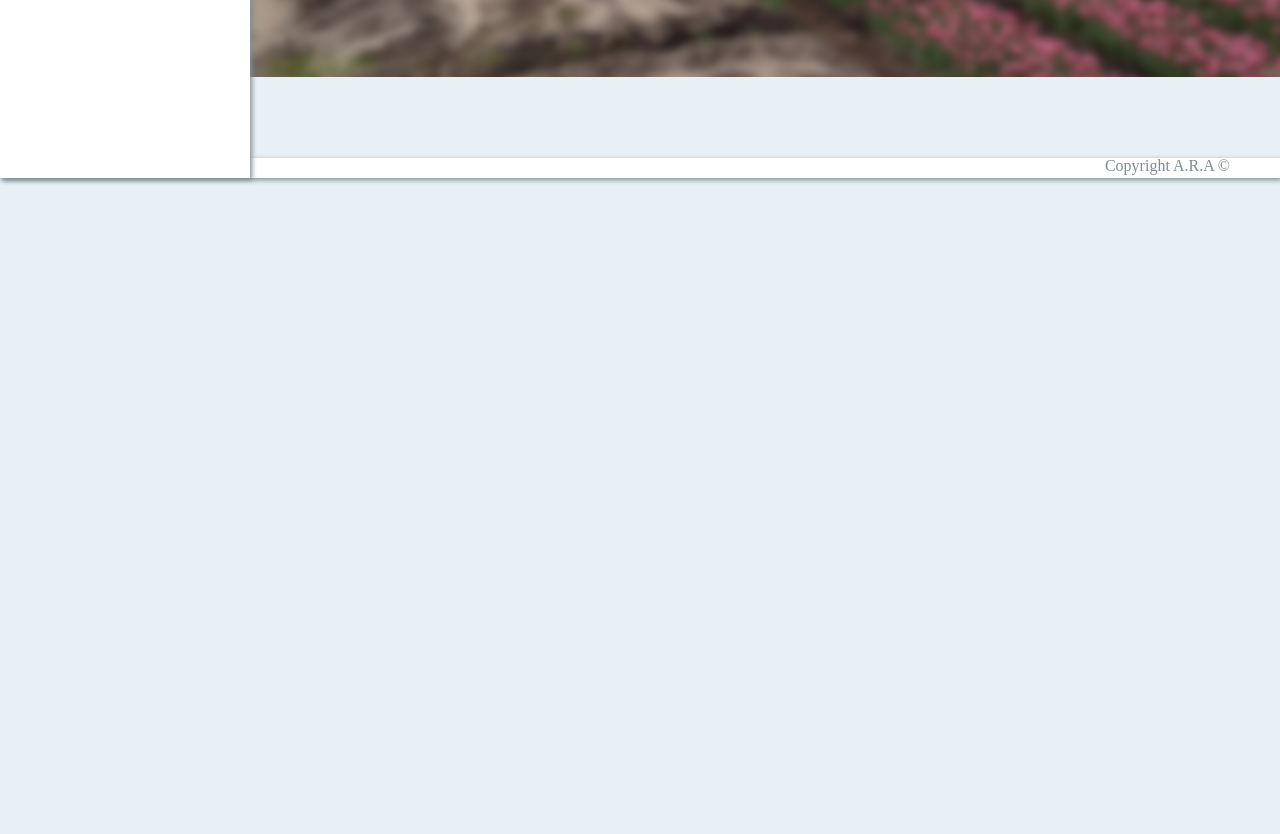
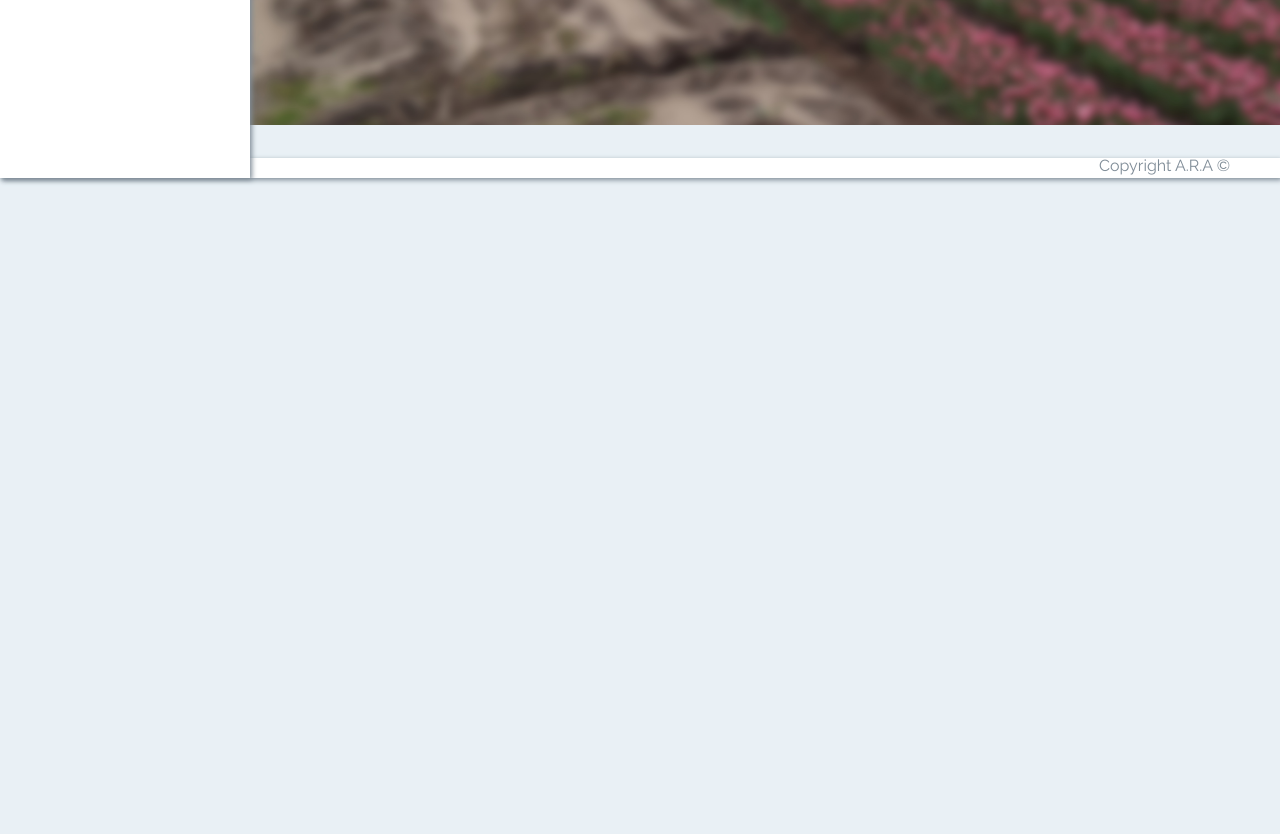
Before and after one commit to KatsuKumi/GeotLandes_WCS, a plain HTML site: page index.html in a window 1280 px wide. Shown: the part 622-1456 px from the top of the page. Drawn offline with Linux system fonts and the light colour scheme; some packages are replaced by stand-ins of ours.

Commit message:
Font réglée

```diff
--- a/css/stylesheet.css
+++ b/css/stylesheet.css
@@ -3,8 +3,7 @@
    License: none (public domain)
 */
 
-html, body, div, span, applet, object, iframe,
-h1, h2, h3, h4, h5, h6, p, blockquote, pre,
+html, body, div, span, applet, object, iframe, h3, h4, h5, h6, p, blockquote, pre,
 a, abbr, acronym, address, big, cite, code,
 del, dfn, em, img, ins, kbd, q, s, samp,
 small, strike, strong, sub, sup, tt, var,
@@ -22,6 +21,7 @@ time, mark, audio, video {
   font-size: 100%;
   font: inherit;
   vertical-align: baseline;
+  font-family: 'Raleway', Arial;
 }
 /* HTML5 display-role reset for older browsers */
 article, aside, details, figcaption, figure,
--- a/index.html
+++ b/index.html
@@ -11,6 +11,7 @@
 	<link rel="stylesheet" type="text/css" href="css/style.css">
 	<link rel="stylesheet" href="css/swiper.css">
 	<link rel="stylesheet" href="css/stylesheet.css">
+	<link href="https://fonts.googleapis.com/css?family=Raleway" rel="stylesheet">
 
 
 	<body>
```
